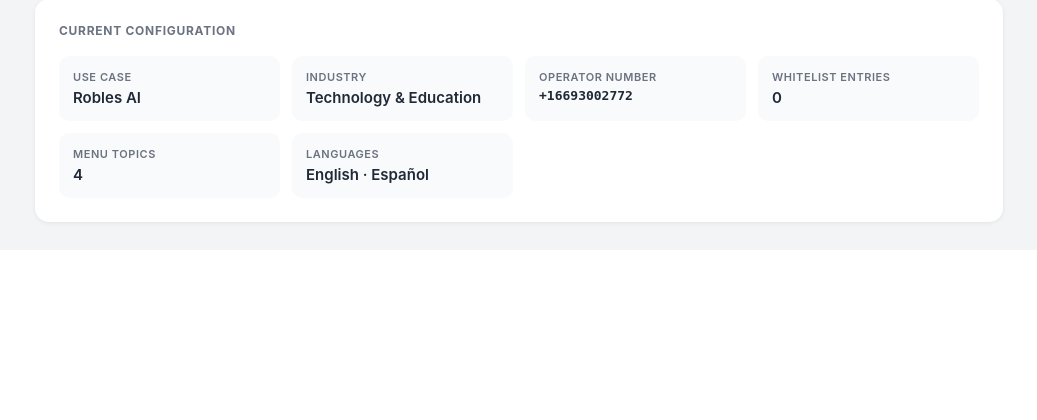
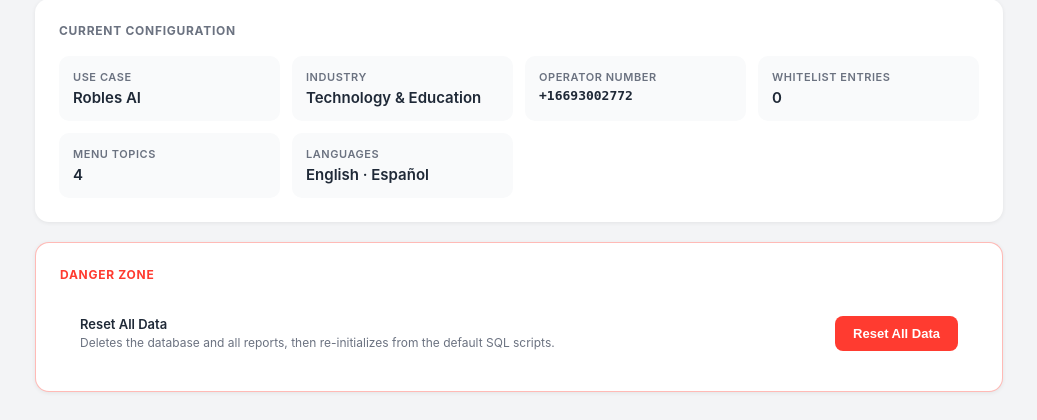
Before and after one commit to jroblesluna/ai-ivr-receptionist, a Flask app: page /admin in a window 1280 px wide. Shown: the part 1793-2213 px from the top of the page, without its empty margins (121-1158 px from the left). Before the commit the page ends 2019 px from the top, so only its background shows below. Run offline with Flask 3, Linux system fonts and the light colour scheme; the visitor is signed in with stand-in values (Sample User, id 1); data comes from the database, SQL or seed files in the repository.

Commit message:
Add Reset All Data button in admin Danger Zone
Endpoint POST /admin/api/reset deletes app.db and all report files,
then re-initializes tables and seeds config + use cases from JSON defaults.
Double-confirm dialog in the UI prevents accidental triggers.

```diff
--- a/src/routes/admin.py
+++ b/src/routes/admin.py
@@ -225,3 +225,30 @@ def api_whitelist_remove(phone):
         return jsonify({"error": "Unauthorized"}), 401
     remove_number(phone)
     return jsonify(load_whitelist())
+
+
+@admin_bp.route("/admin/api/reset", methods=["POST"])
+def api_reset():
+    if not _logged_in():
+        return jsonify({"error": "Unauthorized"}), 401
+    import shutil
+    from pathlib import Path
+
+    data_dir = Path(__file__).parent.parent.parent / "data"
+
+    # Delete the database
+    db_path = data_dir / "app.db"
+    if db_path.exists():
+        db_path.unlink()
+
+    # Delete all report files
+    reports_dir = data_dir / "reports"
+    if reports_dir.exists():
+        shutil.rmtree(reports_dir)
+
+    # Re-initialize DB (creates tables + seeds from JSON files)
+    db.init()
+    db.migrate_config_from_json()
+    db.migrate_use_cases_from_json()
+
+    return jsonify({"ok": True})
--- a/src/templates/admin.html
+++ b/src/templates/admin.html
@@ -613,6 +613,20 @@ hr { border: none; border-top: 1px solid var(--border); margin: 16px 0; }
     </div>
   </div>
 
+  <!-- DANGER ZONE -->
+  <div class="card" style="border:1px solid rgba(255,59,48,.35);">
+    <div class="card-header">
+      <span class="card-title" style="color:#ff3b30;">Danger Zone</span>
+    </div>
+    <div style="padding:16px 20px;display:flex;align-items:center;justify-content:space-between;flex-wrap:wrap;gap:12px;">
+      <div>
+        <div style="font-size:13px;font-weight:600;margin-bottom:3px;">Reset All Data</div>
+        <div style="font-size:12px;color:var(--muted);">Deletes the database and all reports, then re-initializes from the default SQL scripts.</div>
+      </div>
+      <button class="btn" style="background:#ff3b30;color:#fff;white-space:nowrap;" onclick="resetAllData()">Reset All Data</button>
+    </div>
+  </div>
+
 </main>
 
 <!-- Toast -->
@@ -1100,6 +1114,16 @@ function renderWhitelist(list) {
 loadElevenLabsVoices();
 loadReports(0);
 
+async function resetAllData() {
+  if (!confirm('This will permanently delete all reports and reset the database to its initial state.\n\nAre you sure?')) return;
+  if (!confirm('Last chance — this cannot be undone. Reset everything?')) return;
+  const res = await apiFetch('/admin/api/reset', { method: 'POST' });
+  if (!res) return;
+  if (!res.ok) { toast('Reset failed', 'error'); return; }
+  toast('Reset complete — reloading…');
+  setTimeout(() => location.reload(), 1200);
+}
+
 let _reportsOffset = 0;
 async function loadReports(delta) {
   _reportsOffset = Math.max(0, _reportsOffset + delta);
```
